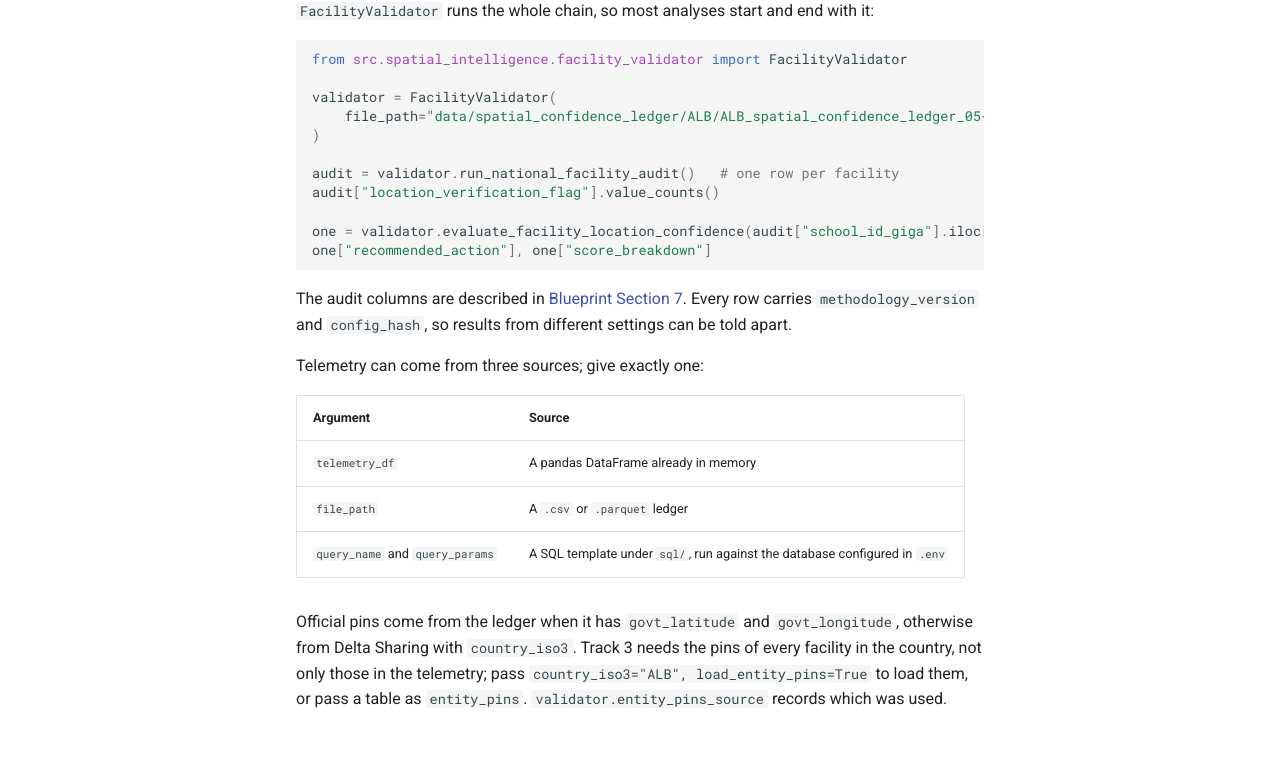
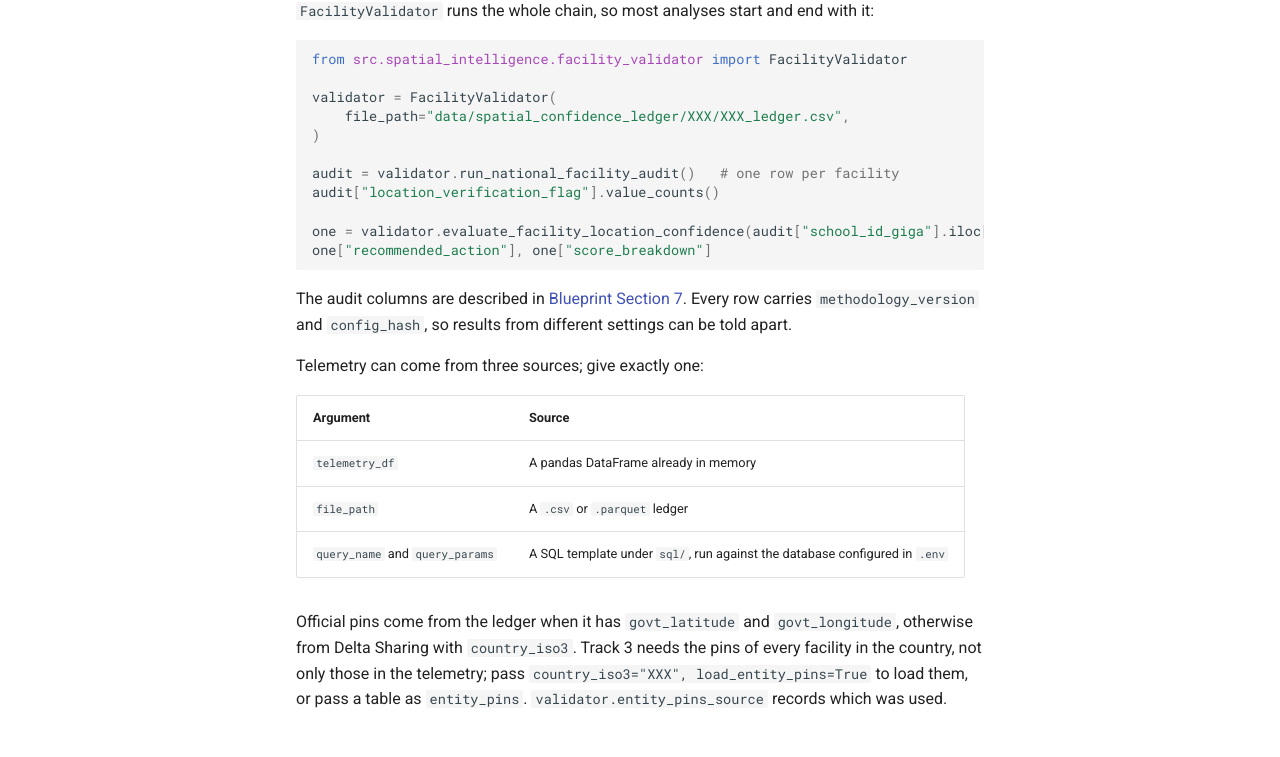
Before and after one commit to unicef/gigameter-research, an MkDocs documentation site: the page built from docs/api/index.md, in a window 1280 px wide and 1400 px high. Shown: the part 491-1248 px from the top of the window. Built offline with MkDocs 1.6.1 and Material for MkDocs 9.7.7, drawn with Linux system fonts in a browser that asks for light colours; comment, search, counter and statistics services are not loaded; the version menu is left out.

Commit message:
chore: neutralise country codes and fixture identifiers for public repo

```diff
--- a/docs/api/index.md
+++ b/docs/api/index.md
@@ -12,7 +12,7 @@ Code is imported from the repository root, for example `from src.spatial_intelli
 from src.spatial_intelligence.facility_validator import FacilityValidator
 
 validator = FacilityValidator(
-    file_path="data/spatial_confidence_ledger/ALB/ALB_spatial_confidence_ledger_05-08-2026.csv",
+    file_path="data/spatial_confidence_ledger/XXX/XXX_ledger.csv",
 )
 
 audit = validator.run_national_facility_audit()   # one row per facility
@@ -32,7 +32,7 @@ Telemetry can come from three sources; give exactly one:
 | `file_path` | A `.csv` or `.parquet` ledger |
 | `query_name` and `query_params` | A SQL template under `sql/`, run against the database configured in `.env` |
 
-Official pins come from the ledger when it has `govt_latitude` and `govt_longitude`, otherwise from Delta Sharing with `country_iso3`. Track 3 needs the pins of every facility in the country, not only those in the telemetry; pass `country_iso3="ALB", load_entity_pins=True` to load them, or pass a table as `entity_pins`. `validator.entity_pins_source` records which was used.
+Official pins come from the ledger when it has `govt_latitude` and `govt_longitude`, otherwise from Delta Sharing with `country_iso3`. Track 3 needs the pins of every facility in the country, not only those in the telemetry; pass `country_iso3="XXX", load_entity_pins=True` to load them, or pass a table as `entity_pins`. `validator.entity_pins_source` records which was used.
 
 ## Processing Order
 
```
Also changed, not shown: README.md (+1 -1 lines), 6 other files.
